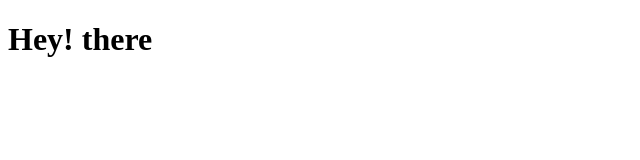
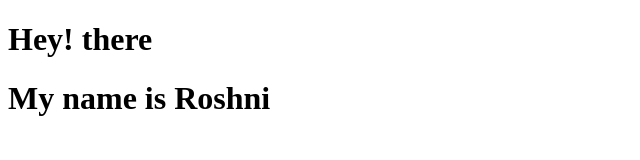
Before and after one commit to Roshni-BL/gitdemo, a plain HTML site: page index.html in a window 1280 px wide. Shown: the whole page, without its empty margins (0-640 px from the left). Drawn offline with Linux system fonts and the light colour scheme.

```diff
--- a/index.html
+++ b/index.html
@@ -8,5 +8,6 @@
 </head>
 <body>
     <h1>Hey! there</h1>
+    <h1>My name is Roshni</h1>
 </body>
 </html>
```
